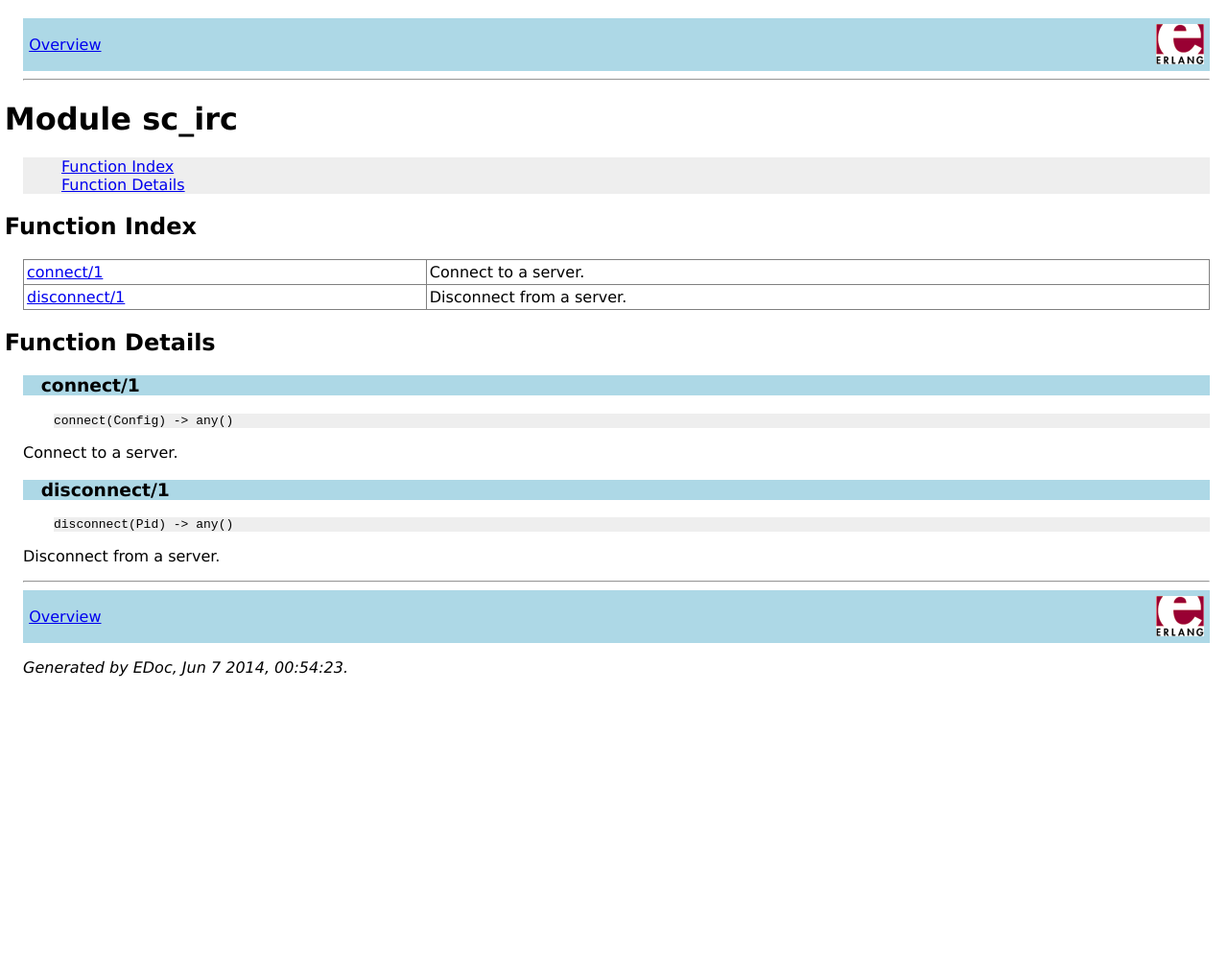
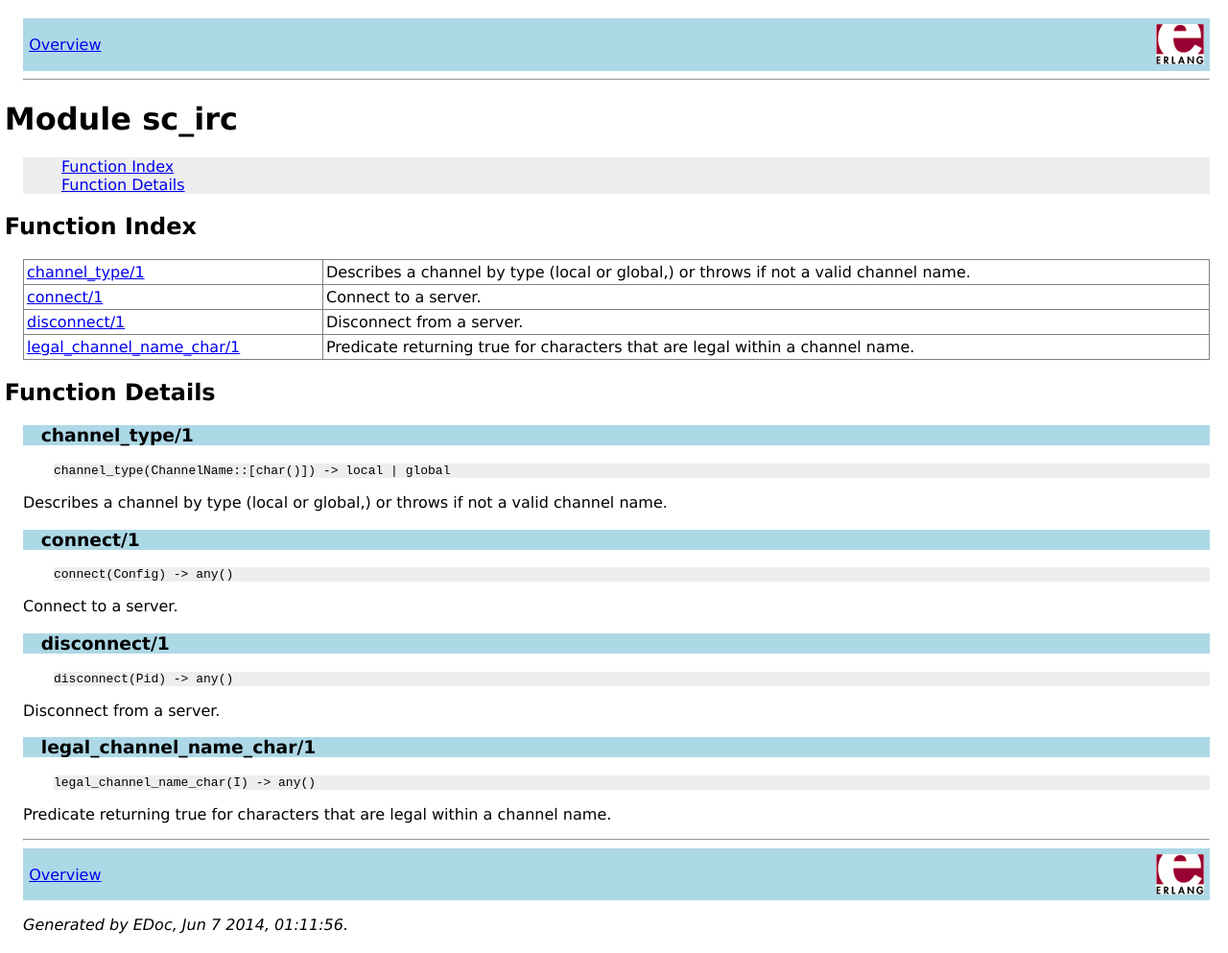
Before and after one commit to StoneCypher/sc_irc, a plain HTML site: page doc/sc_irc.html in a window 1280 px wide. Shown: the whole page at 96% size. Before the commit the page ends 800 px from the top, so only its background shows below. Drawn offline with Linux system fonts and the light colour scheme.

Commit message:
channel_type/1, legal_channel_name_char/1

```diff
--- a/doc/sc_irc.html
+++ b/doc/sc_irc.html
@@ -14,11 +14,18 @@
 
 
 <h2><a name="index">Function Index</a></h2>
-<table width="100%" border="1" cellspacing="0" cellpadding="2" summary="function index"><tr><td valign="top"><a href="#connect-1">connect/1</a></td><td>Connect to a server.</td></tr>
+<table width="100%" border="1" cellspacing="0" cellpadding="2" summary="function index"><tr><td valign="top"><a href="#channel_type-1">channel_type/1</a></td><td>Describes a channel by type (local or global,) or throws if not a valid channel name.</td></tr>
+<tr><td valign="top"><a href="#connect-1">connect/1</a></td><td>Connect to a server.</td></tr>
 <tr><td valign="top"><a href="#disconnect-1">disconnect/1</a></td><td>Disconnect from a server.</td></tr>
+<tr><td valign="top"><a href="#legal_channel_name_char-1">legal_channel_name_char/1</a></td><td>Predicate returning true for characters that are legal within a channel name.</td></tr>
 </table>
 
 <h2><a name="functions">Function Details</a></h2>
+
+<h3 class="function"><a name="channel_type-1">channel_type/1</a></h3>
+<div class="spec">
+<p><tt>channel_type(ChannelName::[char()]) -&gt; local | global</tt><br></p>
+</div><p>Describes a channel by type (local or global,) or throws if not a valid channel name.</p>
 
 <h3 class="function"><a name="connect-1">connect/1</a></h3>
 <div class="spec">
@@ -29,9 +36,14 @@
 <div class="spec">
 <p><tt>disconnect(Pid) -&gt; any()</tt></p>
 </div><p>Disconnect from a server.</p>
+
+<h3 class="function"><a name="legal_channel_name_char-1">legal_channel_name_char/1</a></h3>
+<div class="spec">
+<p><tt>legal_channel_name_char(I) -&gt; any()</tt></p>
+</div><p>Predicate returning true for characters that are legal within a channel name.</p>
 <hr>
 
 <div class="navbar"><a name="#navbar_bottom"></a><table width="100%" border="0" cellspacing="0" cellpadding="2" summary="navigation bar"><tr><td><a href="overview-summary.html" target="overviewFrame">Overview</a></td><td><a href="http://www.erlang.org/"><img src="erlang.png" align="right" border="0" alt="erlang logo"></a></td></tr></table></div>
-<p><i>Generated by EDoc, Jun 7 2014, 00:54:23.</i></p>
+<p><i>Generated by EDoc, Jun 7 2014, 01:11:56.</i></p>
 </body>
 </html>
```
Also changed, not shown: doc/overview-summary.html (+1 -1 lines), 1 other file.
